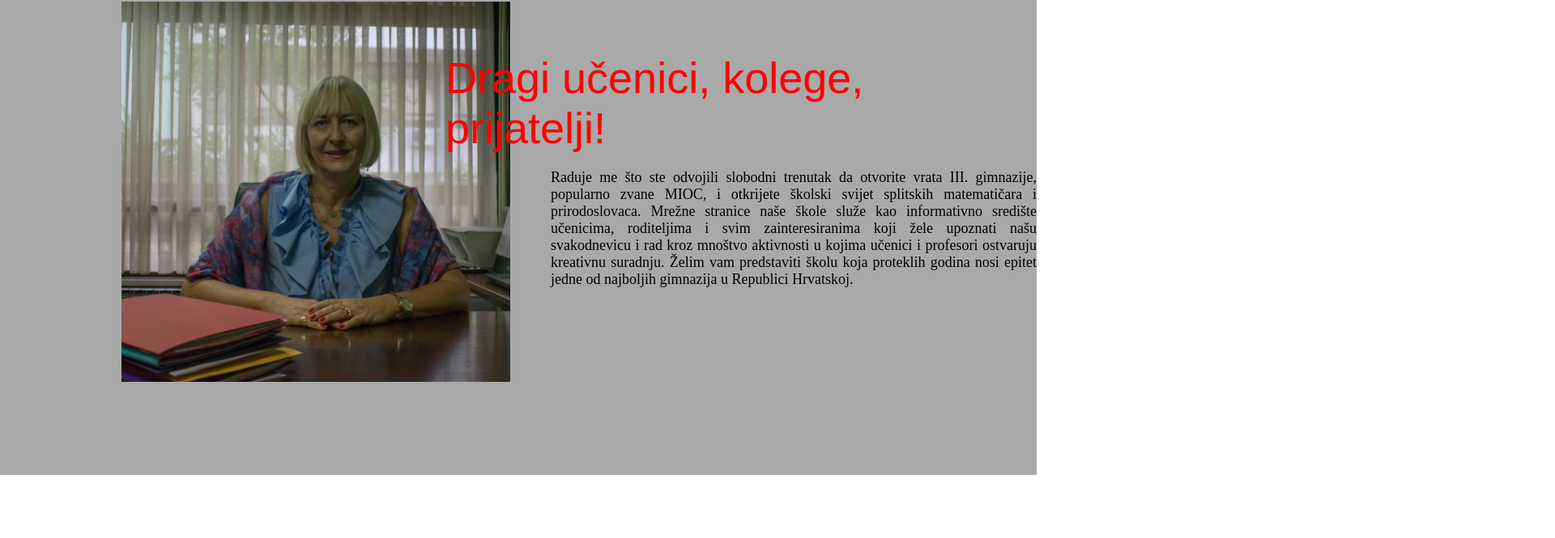
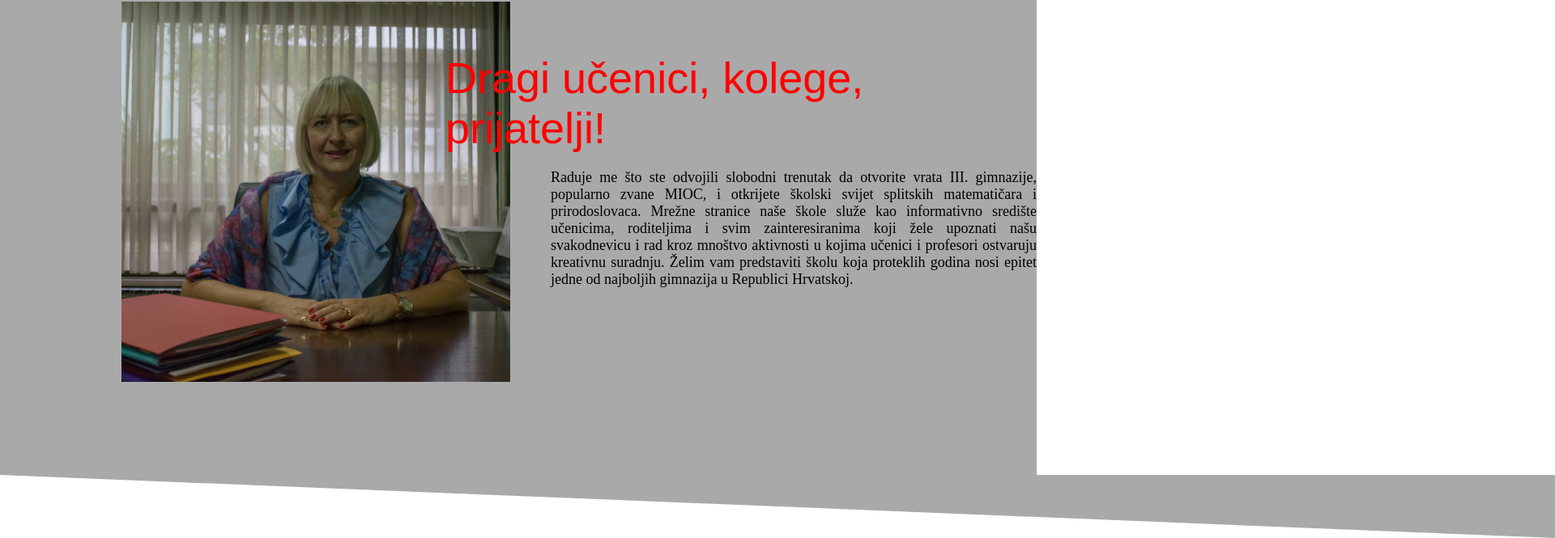
Before and after one commit to JBarti/Trema_v2, a React (Create React App) app in the folder frontend/trema/: page / in a window 1280 px wide. Shown: the part 957-1622 px from the top of the page at 81% size, 1920 px wide, since content can reach past the window. Before the commit the page ends 1544 px from the top, so only its background shows below. Built offline with nearby package versions, Linux system fonts and the light colour scheme; the HTML template or start-up script is replaced by a standard one.

Commit message:
Added triangle decorator

```diff
--- a/frontend/trema/src/pages/home/Home.css
+++ b/frontend/trema/src/pages/home/Home.css
@@ -47,3 +47,11 @@ p {
 .block2__text {
   margin-left: 50px;
 }
+
+.triangle-decorator {
+  width: 0;
+  height: 0;
+  border-style: solid;
+  border-width: 0 1920px 78px 0;
+  border-color: transparent darkgray transparent transparent;
+}
--- a/frontend/trema/src/pages/home/Home.js
+++ b/frontend/trema/src/pages/home/Home.js
@@ -70,6 +70,7 @@ class Home extends Component {
             <div className="paraf  block2__paraf">{pozdravnaRijec}</div>
           </div>
         </Block>
+        <div className="triangle-decorator" />
       </div>
     );
   }
```
